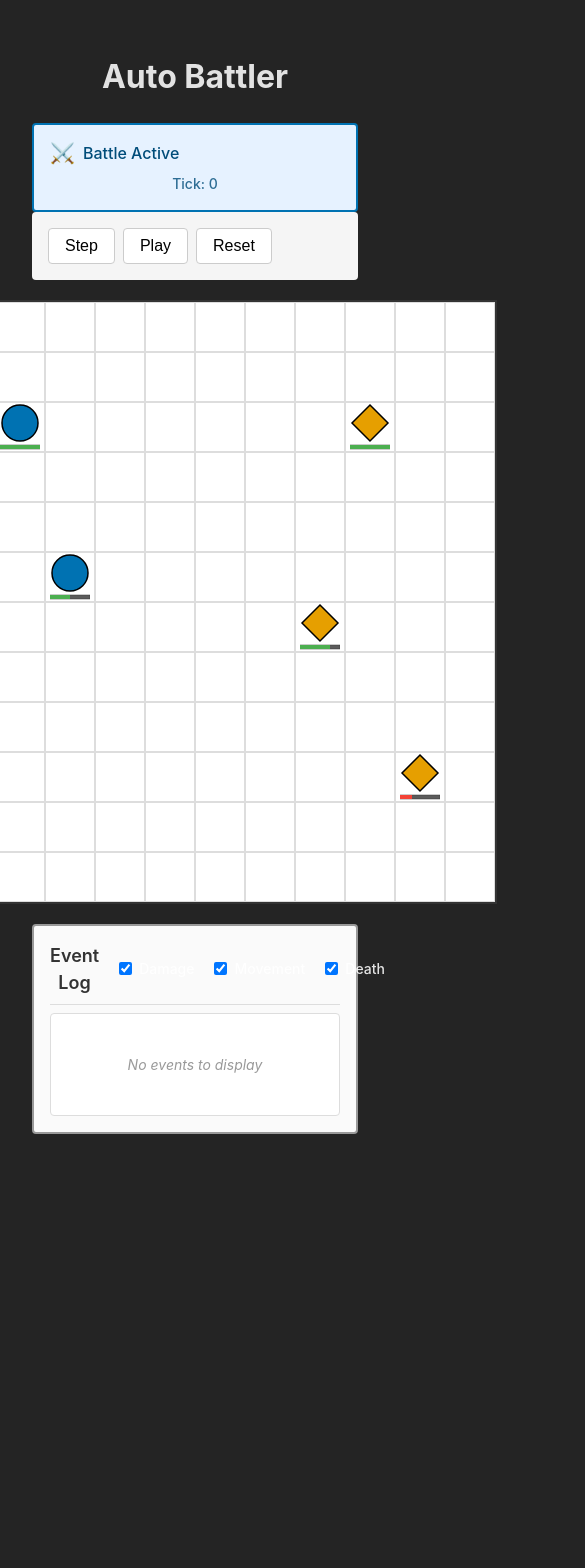
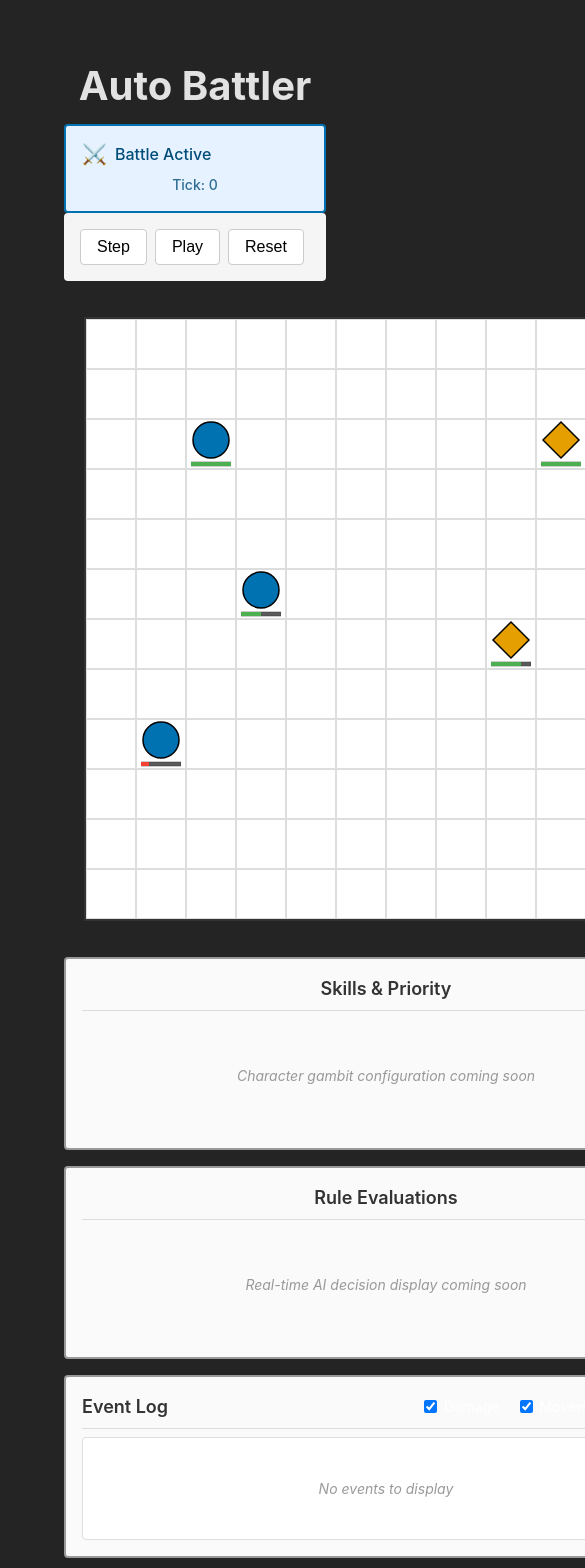
Before and after one commit to etrusk/curly-couscous, a React (Vite) app: page / in a window 390 px wide. Shown: the top 1568 px of the page, 585 px wide, since content can reach past the window. Before the commit the page ends 1166 px from the top, so only its background shows below. Built offline with nearby package versions, Linux system fonts and the light colour scheme.

Commit message:
feat(layout): implement four-panel UI layout with placeholder panels

```diff
--- a/src/App.css
+++ b/src/App.css
@@ -1,15 +1,102 @@
-.App {
-  max-width: 1280px;
+.app {
+  max-width: 1600px;
   margin: 0 auto;
   padding: 2rem;
 }
 
-h1 {
-  font-size: 3.2em;
-  line-height: 1.1;
+.header {
+  margin-bottom: 1rem;
 }
 
-p {
-  font-size: 1.2em;
-  color: #888;
+.header h1 {
+  font-size: 2.5rem;
+  line-height: 1.1;
+  margin: 0;
 }
+
+.controls {
+  margin-bottom: 1rem;
+}
+
+.gridContainer {
+  display: grid;
+  grid-template-columns: 2fr 1fr 1fr; /* 50%, 25%, 25% */
+  grid-template-rows: auto auto;
+  gap: 1rem;
+  margin-bottom: 1rem;
+}
+
+.battleViewer {
+  grid-column: 1;
+  grid-row: 1;
+}
+
+.skillsPanel {
+  grid-column: 2;
+  grid-row: 1;
+}
+
+.ruleEvaluations {
+  grid-column: 3;
+  grid-row: 1;
+}
+
+.eventLog {
+  grid-column: 1 / -1; /* Span all columns */
+  grid-row: 2;
+}
+
+/* Responsive layout for smaller screens */
+@media (max-width: 1200px) {
+  .gridContainer {
+    grid-template-columns: 1fr 1fr;
+    grid-template-rows: auto auto auto;
+  }
+
+  .battleViewer {
+    grid-column: 1 / -1;
+    grid-row: 1;
+  }
+
+  .skillsPanel {
+    grid-column: 1;
+    grid-row: 2;
+  }
+
+  .ruleEvaluations {
+    grid-column: 2;
+    grid-row: 2;
+  }
+
+  .eventLog {
+    grid-column: 1 / -1;
+    grid-row: 3;
+  }
+}
+
+@media (max-width: 768px) {
+  .gridContainer {
+    grid-template-columns: 1fr;
+    grid-template-rows: auto auto auto auto;
+  }
+
+  .battleViewer {
+    grid-column: 1;
+    grid-row: 1;
+  }
+
+  .skillsPanel {
+    grid-column: 1;
+    grid-row: 2;
+  }
+
+  .ruleEvaluations {
+    grid-column: 1;
+    grid-row: 3;
+  }
+
+  .eventLog {
+    grid-column: 1;
+    grid-row: 4;
+  }
+}
--- a/src/App.tsx
+++ b/src/App.tsx
@@ -3,8 +3,11 @@ import { BattleViewer } from "./components/BattleViewer";
 import { PlayControls } from "./components/PlayControls";
 import { BattleStatusBadge } from "./components/BattleStatus";
 import { EventLog } from "./components/EventLog";
+import { SkillsPanel } from "./components/SkillsPanel";
+import { RuleEvaluations } from "./components/RuleEvaluations";
 import { useGameStore, selectActions } from "./stores/gameStore";
 import type { Character, Skill, Action } from "./engine/types";
+import "./App.css";
 
 function App() {
   const actions = useGameStore(selectActions);
@@ -171,12 +174,28 @@ function App() {
   }, [actions]); // Initialize once on mount
 
   return (
-    <div>
-      <h1>Auto Battler</h1>
-      <BattleStatusBadge />
-      <PlayControls />
-      <BattleViewer />
-      <EventLog />
+    <div className="app">
+      <div className="header">
+        <h1>Auto Battler</h1>
+      </div>
+      <div className="controls">
+        <BattleStatusBadge />
+        <PlayControls />
+      </div>
+      <div className="gridContainer">
+        <div className="battleViewer">
+          <BattleViewer />
+        </div>
+        <div className="skillsPanel">
+          <SkillsPanel />
+        </div>
+        <div className="ruleEvaluations">
+          <RuleEvaluations />
+        </div>
+        <div className="eventLog">
+          <EventLog />
+        </div>
+      </div>
     </div>
   );
 }
--- /dev/null
+++ b/src/components/RuleEvaluations/RuleEvaluations.module.css
@@ -0,0 +1,38 @@
+/**
+ * Styles for RuleEvaluations component.
+ */
+
+.panel {
+  display: flex;
+  flex-direction: column;
+  gap: 0.5rem;
+  border: 2px solid #999;
+  border-radius: 4px;
+  padding: 1rem;
+  background-color: #fafafa;
+  height: 100%;
+}
+
+.header {
+  margin: 0;
+  font-size: 1.125rem;
+  font-weight: 600;
+  color: #333;
+  padding-bottom: 0.5rem;
+  border-bottom: 1px solid #ddd;
+}
+
+.placeholder {
+  padding: 2rem;
+  text-align: center;
+  color: #999;
+  font-style: italic;
+  font-size: 0.875rem;
+}
+
+/* High contrast mode support (planned for Phase 5) */
+@media (prefers-contrast: high) {
+  .panel {
+    border-width: 3px;
+  }
+}
--- /dev/null
+++ b/src/components/RuleEvaluations/RuleEvaluations.tsx
@@ -0,0 +1,12 @@
+import styles from "./RuleEvaluations.module.css";
+
+export function RuleEvaluations() {
+  return (
+    <div className={styles.panel}>
+      <h2 className={styles.header}>Rule Evaluations</h2>
+      <p className={styles.placeholder}>
+        Real-time AI decision display coming soon
+      </p>
+    </div>
+  );
+}
--- /dev/null
+++ b/src/components/RuleEvaluations/index.ts
@@ -0,0 +1 @@
+export { RuleEvaluations } from "./RuleEvaluations";
--- /dev/null
+++ b/src/components/SkillsPanel/SkillsPanel.module.css
@@ -0,0 +1,38 @@
+/**
+ * Styles for SkillsPanel component.
+ */
+
+.panel {
+  display: flex;
+  flex-direction: column;
+  gap: 0.5rem;
+  border: 2px solid #999;
+  border-radius: 4px;
+  padding: 1rem;
+  background-color: #fafafa;
+  height: 100%;
+}
+
+.header {
+  margin: 0;
+  font-size: 1.125rem;
+  font-weight: 600;
+  color: #333;
+  padding-bottom: 0.5rem;
+  border-bottom: 1px solid #ddd;
+}
+
+.placeholder {
+  padding: 2rem;
+  text-align: center;
+  color: #999;
+  font-style: italic;
+  font-size: 0.875rem;
+}
+
+/* High contrast mode support (planned for Phase 5) */
+@media (prefers-contrast: high) {
+  .panel {
+    border-width: 3px;
+  }
+}
--- /dev/null
+++ b/src/components/SkillsPanel/SkillsPanel.tsx
@@ -0,0 +1,12 @@
+import styles from "./SkillsPanel.module.css";
+
+export function SkillsPanel() {
+  return (
+    <div className={styles.panel}>
+      <h2 className={styles.header}>Skills & Priority</h2>
+      <p className={styles.placeholder}>
+        Character gambit configuration coming soon
+      </p>
+    </div>
+  );
+}
--- /dev/null
+++ b/src/components/SkillsPanel/index.ts
@@ -0,0 +1 @@
+export { SkillsPanel } from "./SkillsPanel";
```
Also changed, not shown: .docs/current-task.md.
